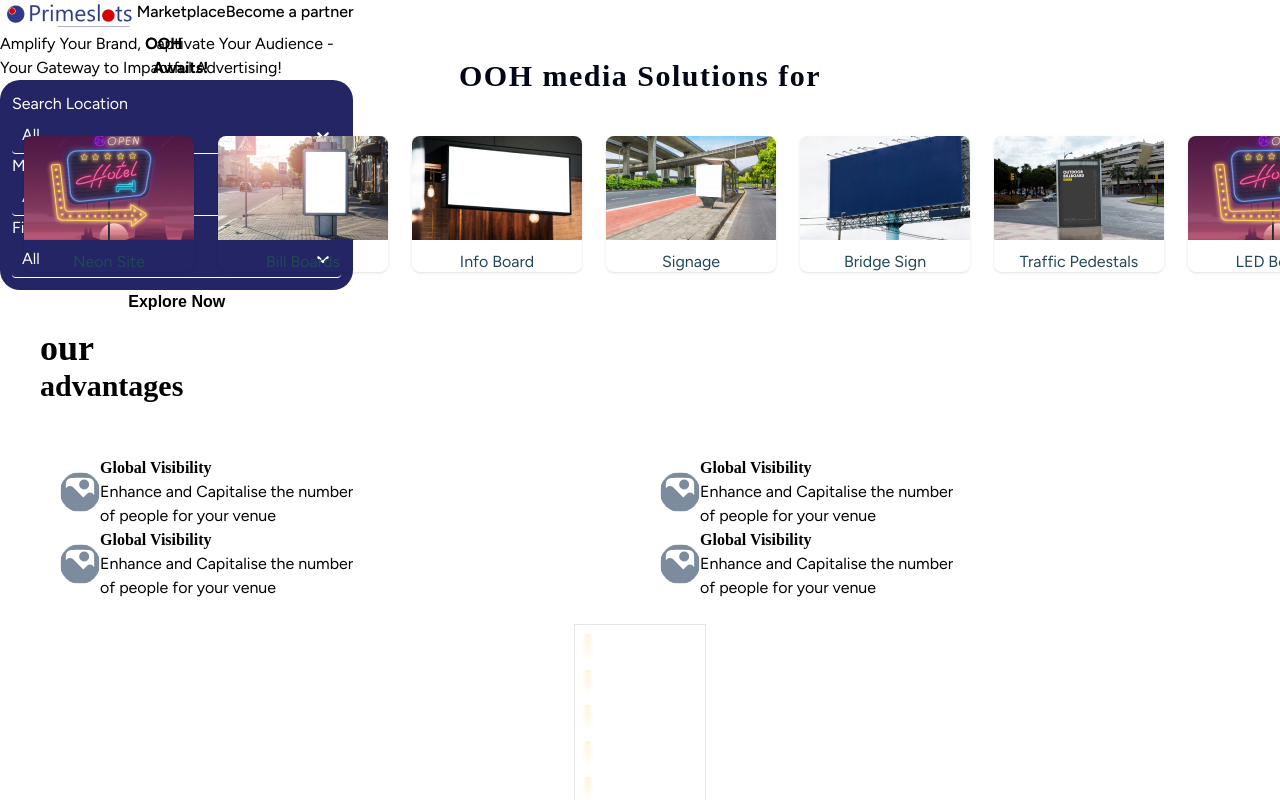
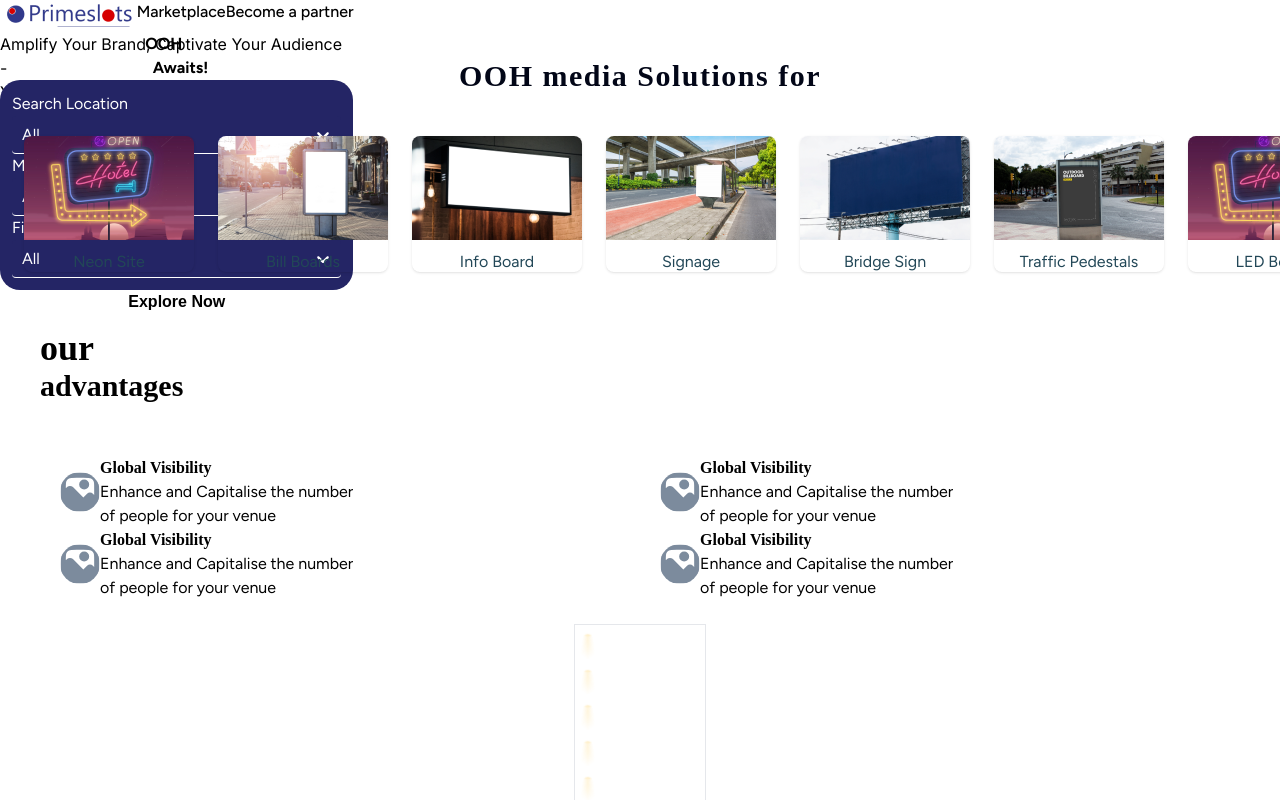
Before and after one commit to Ashu123falle/PrimeSlots, a Next.js app: page / in a window 1280 px wide. Shown: the top 800 px of the page. Built offline with nearby package versions, Linux system fonts and the light colour scheme.

Commit message:
fixed font size in landing page.

```diff
--- a/Components/Banner/Banner.js
+++ b/Components/Banner/Banner.js
@@ -99,7 +99,7 @@ const Banner = () => {
                 animate="visible"
                 transition={{duration: 0.5, delay: 1.25}}
                 className={
-                "text-[#ffffff] text-left font-[Inter] xs:text-[16px] sm:text-2xl font-normal w-[70vw] absolute left-[calc(10vw)] top-[calc(5vh)]"
+                "text-[#ffffff] text-left font-['Inter'] xs:text-[16px] sm:text-2xl font-normal w-[70vw] absolute left-[calc(10vw)] top-[calc(5vh)]"
                 }
             >
                 Amplify Your Brand, Captivate Your Audience -<br />
@@ -127,7 +127,7 @@ const Banner = () => {
                 once: true
             }}
             className={
-                "text-[#ffffff] text-left font-[Playfair] md:text-[180.3414001464844px] font-bold relative  top-[calc(14vh)]  md:top-[calc(14vh)] z-10 xs:text-[70px]"
+                "text-[#ffffff] text-left font-[Playfair] sm:text-[100px] md:text-[180.3414001464844px] font-bold relative  top-[calc(14vh)]  md:top-[calc(14vh)] z-10 xs:text-[70px]"
             }
             >
             OOH{" "}
@@ -148,7 +148,7 @@ const Banner = () => {
             transition={{duration: 1, delay: 0.75}}
             whileHover="hover"
             className={
-                "text-[#ffffff] text-left font-[Playfair] md:text-[180.8080139160156px] font-bold relative -mt-5 lg:-mt-9 top-[calc(13vh)] md:top-[calc(5vh)] z-10 xs:text-[70px]"
+                "text-[#ffffff] text-left font-[Playfair] sm:text-[100px] md:text-[180.8080139160156px] font-bold relative -mt-5 lg:-mt-9 top-[calc(13vh)] md:top-[calc(5vh)] z-10 xs:text-[70px]"
             }
             >
             &nbsp;{" "}Awaits!{" "}
```
